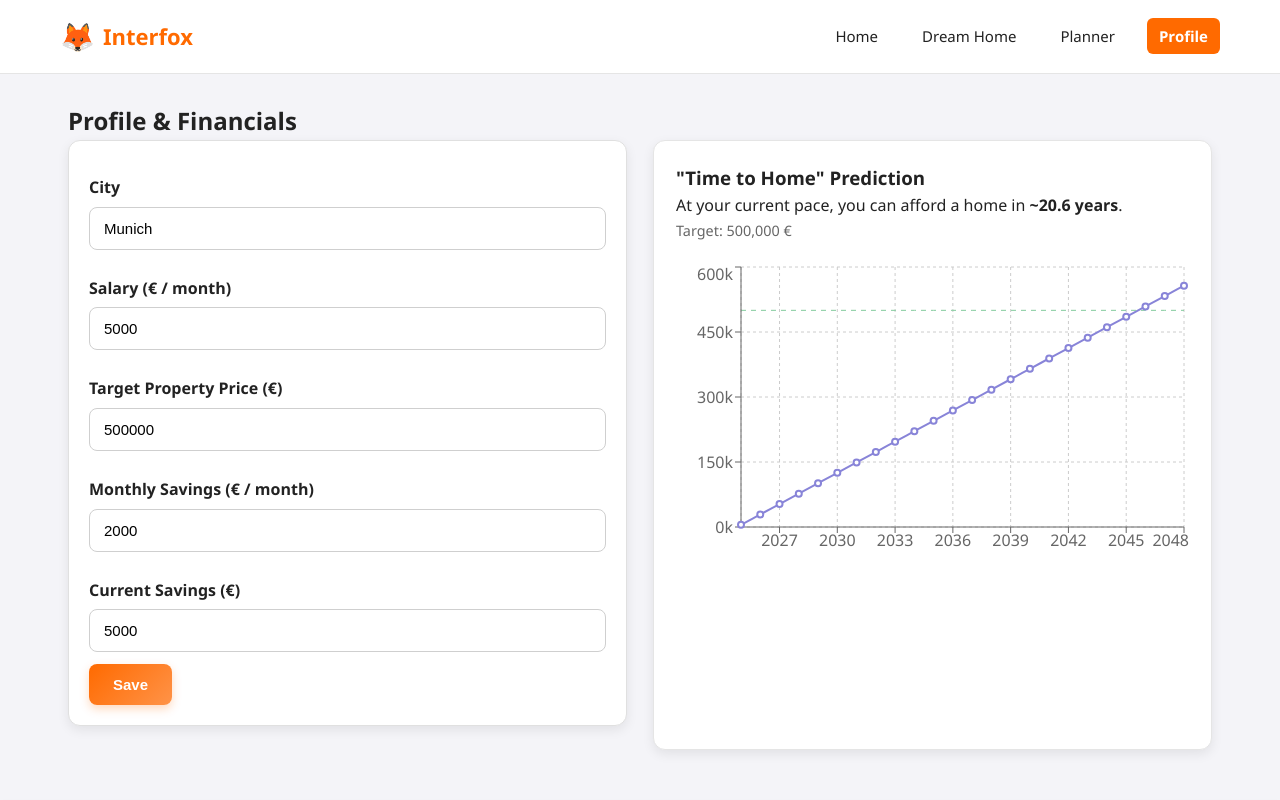
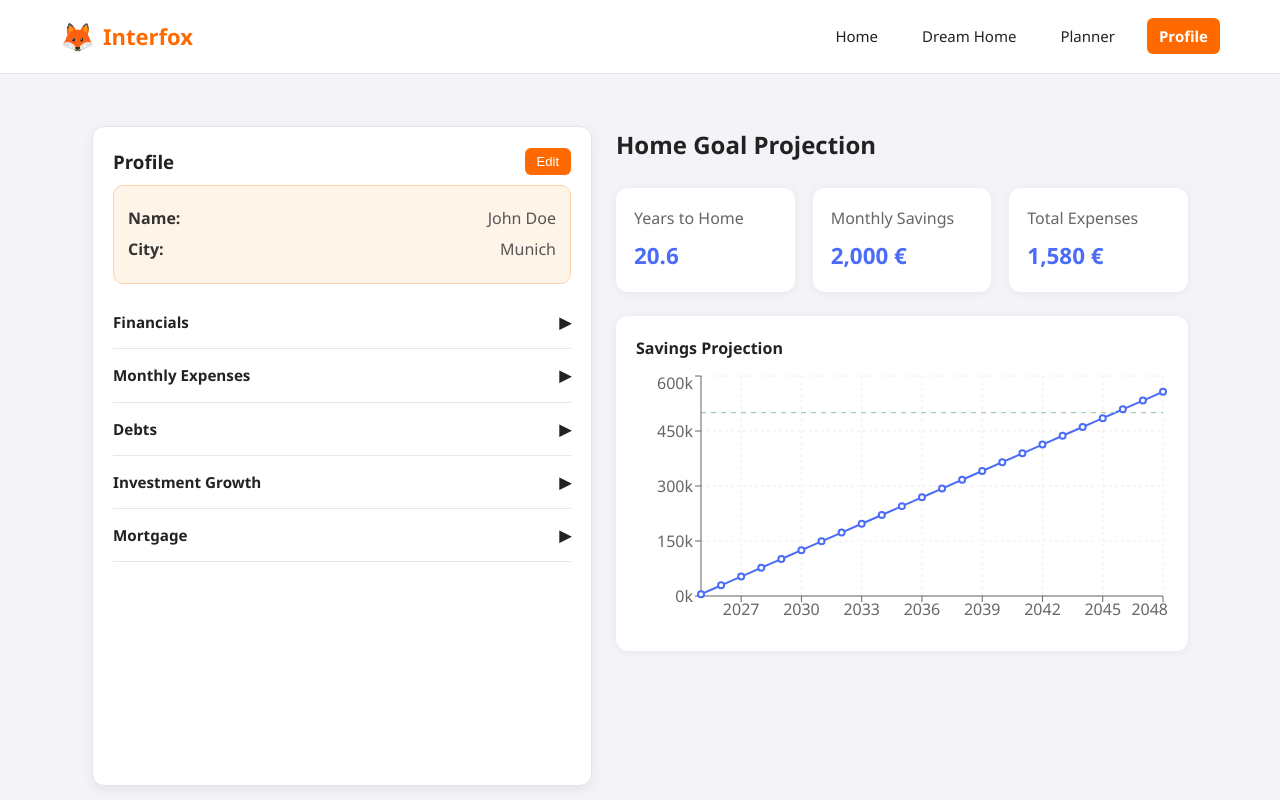
Before and after one commit to rozhinaahmadii/hackaTUM2025, a React (Vite) app: page /profile in a window 1280 px wide. Shown: the top 800 px of the page. Built offline with nearby package versions, Linux system fonts and the light colour scheme.

Commit message:
profile section

```diff
--- a/src/context/PlannerContext.jsx
+++ b/src/context/PlannerContext.jsx
@@ -1,5 +1,5 @@
 import { createContext, useContext, useState } from "react";
-import { searchProperties } from "../api/thinkImmo"; // <-- adjust path if needed
+import { searchProperties } from "../api/thinkImmo";
 
 const PlannerContext = createContext();
 
@@ -17,13 +17,52 @@ export function PlannerProvider({ children }) {
     city: "Munich",
   });
 
-  // Financial data
+  // ⭐ UPDATED + COMPLETE FINANCIAL MODEL
   const [finances, setFinances] = useState({
     jobType: "",
     salary: 5000,
     savings: 5000,
-    monthlySavings: 2000, // Added for Time to Home prediction
-    target: 500000, // User defined target
+    monthlySavings: 2000,
+    target: 500000,
+
+    // NEW: Monthly expenses
+    expenses: {
+      rent: 900,
+      groceries: 300,
+      utilities: 120,
+      transport: 120,
+      subscriptions: 40,
+      others: 100,
+    },
+
+    // NEW: Debt
+    debts: [
+      {
+        type: "Student Loan",
+        balance: 12000,
+        monthlyPayment: 160,
+        interest: 3.2,
+      },
+      {
+        type: "Credit Card",
+        balance: 1500,
+        monthlyPayment: 50,
+        interest: 19.5,
+      },
+    ],
+
+    // NEW: Investment growth settings
+    investment: {
+      expectedReturn: 4.2,   // %
+      inflation: 2.1,         // %
+      compound: true,
+    },
+
+    // NEW: Mortgage settings
+    mortgage: {
+      downPaymentPercent: 20,
+      mortgageInterest: 3.0,
+    }
   });
 
   // FETCH PROPERTIES + CALCULATE AVERAGE
@@ -40,10 +79,11 @@ export function PlannerProvider({ children }) {
     setProperties(withImages);
 
     if (results.length > 0) {
-      const firstTen = results.slice(0, 100);
+      const firstHundred = results.slice(0, 100);
       const avg =
-        firstTen.reduce((sum, item) => sum + (item.buyingPrice || 0), 0) /
-        firstTen.length;
+        firstHundred.reduce((sum, item) => sum + (item.buyingPrice || 0), 0) /
+        firstHundred.length;
+
       setAvgPrice(Math.round(avg));
     }
   }
@@ -53,7 +93,7 @@ export function PlannerProvider({ children }) {
       value={{
         properties,
         avgPrice,
-        propertyCostEstimate: avgPrice, // Alias for Profile page
+        propertyCostEstimate: avgPrice,
         dreamHome,
         setDreamHome,
         finances,
--- a/src/pages/Profile.jsx
+++ b/src/pages/Profile.jsx
@@ -1,5 +1,5 @@
+import { useState } from "react";
 import { usePlanner } from "../context/PlannerContext";
-import { useNavigate } from "react-router-dom";
 import {
   LineChart,
   Line,
@@ -11,135 +11,279 @@ import {
 } from "recharts";
 
 export default function Profile() {
-  const { finances, setFinances, propertyCostEstimate, dreamHome, setDreamHome } = usePlanner();
-  const navigate = useNavigate();
+  const { finances, setFinances, dreamHome, setDreamHome, propertyCostEstimate } = usePlanner();
 
-  // Default values for calculation
+  const [openSection, setOpenSection] = useState("profile");
+  const toggle = (s) => setOpenSection(openSection === s ? null : s);
+
+  const update = (path, value) => {
+    const parts = path.split(".");
+    const updated = { ...finances };
+    let ref = updated;
+
+    for (let i = 0; i < parts.length - 1; i++) {
+      ref[parts[i]] = { ...ref[parts[i]] };
+      ref = ref[parts[i]];
+    }
+
+    ref[parts[parts.length - 1]] = value;
+    setFinances(updated);
+  };
+
+  /* CALCULATIONS */
+  const totalExpenses = Object.values(finances.expenses).reduce(
+    (sum, v) => sum + Number(v || 0),
+    0
+  );
+
+  const totalDebtPayments = finances.debts.reduce(
+    (sum, d) => sum + Number(d.monthlyPayment || 0),
+    0
+  );
+
+  const autoMonthlySavings = finances.salary - totalExpenses - totalDebtPayments;
+
+  const monthlySavings =
+    finances.monthlySavings !== "" && finances.monthlySavings !== undefined
+      ? finances.monthlySavings
+      : Math.max(0, autoMonthlySavings);
+
   const currentSavings = finances.savings || 0;
-  const monthlySavings = finances.monthlySavings || (finances.salary * 0.3) || 0; // Default to 30% of salary if not set
-  const targetPrice = finances.target || propertyCostEstimate || 500000; // Default target if not set
+  const targetPrice = finances.target || propertyCostEstimate || 300000;
 
-  // Calculate time to goal
   const amountNeeded = Math.max(0, targetPrice - currentSavings);
   const monthsToGoal = monthlySavings > 0 ? amountNeeded / monthlySavings : 0;
   const yearsToGoal = monthsToGoal / 12;
 
-  // Generate chart data
   const currentYear = new Date().getFullYear();
-  const chartData = [];
-  const yearsToProject = Math.min(Math.ceil(yearsToGoal) + 2, 50); // Cap at 50 years
+  const projectionYears = Math.min(Math.ceil(yearsToGoal) + 2, 50);
 
-  for (let i = 0; i <= yearsToProject; i++) {
-    const year = currentYear + i;
-    const savings = currentSavings + (monthlySavings * 12 * i);
-    chartData.push({
-      year: year,
-      savings: savings,
-      target: targetPrice
-    });
-  }
+  const chartData = Array.from({ length: projectionYears + 1 }, (_, i) => ({
+    year: currentYear + i,
+    savings: currentSavings + monthlySavings * 12 * i,
+    target: targetPrice,
+  }));
 
   return (
+    <div className="profile-page">
+
+      {/* SIDEBAR */}
+      <div className="profile-sidebar">
+
+{/* PROFILE (always visible) */}
+{/* PROFILE (STATIC) */}
+<div className="profile-header-row">
+  <h3 className="sidebar-title">Profile</h3>
+  <button className="edit-btn">Edit</button>
+</div>
+
+<div className="sidebar-profile-static">
+  <div className="profile-static-row">
+    <span className="static-label">Name:</span>
+    <span className="static-value">John Doe</span>
+  </div>
+
+  <div className="profile-static-row">
+    <span className="static-label">City:</span>
+    <span className="static-value">{dreamHome.city || "Barcelona"}</span>
+  </div>
+</div>
+
+
+        {/* FINANCIALS */}
+        <div className="accordion-section">
+          <div className="accordion-header" onClick={() => toggle("financials")}>
+            <span>Financials</span>
+            <span>{openSection === "financials" ? "▼" : "▶"}</span>
+          </div>
+
+          {openSection === "financials" && (
+            <div className="accordion-content profile-grid-2">
               <div>
-      <h2>Profile & Financials</h2>
-
-      <div className="grid-2">
-        <div className="card">
-          <label>City</label>
-          <input
-            type="text"
-            value={dreamHome.city}
-            onChange={(e) =>
-              setDreamHome({ ...dreamHome, city: e.target.value })
-            }
-          />
-
                 <label>Salary (€ / month)</label>
                 <input
                   type="number"
                   value={finances.salary}
-            onChange={(e) =>
-              setFinances({ ...finances, salary: Number(e.target.value) })
-            }
+                  onChange={(e) => update("salary", Number(e.target.value))}
                 />
-
-          <label>Target Property Price (€)</label>
-          <input
-            type="number"
-            value={finances.target || ''}
-            placeholder={targetPrice}
-            onChange={(e) =>
-              setFinances({ ...finances, target: Number(e.target.value) })
-            }
-          />
-
-          <label>Monthly Savings (€ / month)</label>
-          <input
-            type="number"
-            value={finances.monthlySavings || ''}
-            placeholder={monthlySavings}
-            onChange={(e) =>
-              setFinances({ ...finances, monthlySavings: Number(e.target.value) })
-            }
-          />
-
+              </div>
+              <div>
                 <label>Current Savings (€)</label>
                 <input
                   type="number"
                   value={finances.savings}
+                  onChange={(e) => update("savings", Number(e.target.value))}
+                />
+              </div>
+
+              <div>
+                <label>Target Home Price (€)</label>
+                <input
+                  type="number"
+                  value={finances.target}
+                  onChange={(e) => update("target", Number(e.target.value))}
+                />
+              </div>
+
+              <div>
+                <label>Monthly Savings (auto)</label>
+                <input
+                  type="number"
+                  value={finances.monthlySavings}
+                  onChange={(e) => update("monthlySavings", Number(e.target.value))}
+                />
+              </div>
+            </div>
+          )}
+        </div>
+
+        {/* EXPENSES */}
+        <div className="accordion-section">
+          <div className="accordion-header" onClick={() => toggle("expenses")}>
+            <span>Monthly Expenses</span>
+            <span>{openSection === "expenses" ? "▼" : "▶"}</span>
+          </div>
+
+          {openSection === "expenses" && (
+            <div className="accordion-content profile-grid-3">
+              {Object.entries(finances.expenses).map(([key, val]) => (
+                <div key={key}>
+                  <label>{key}</label>
+                  <input
+                    type="number"
+                    value={val}
+                    onChange={(e) => update(`expenses.${key}`, Number(e.target.value))}
+                  />
+                </div>
+              ))}
+            </div>
+          )}
+        </div>
+
+        {/* DEBTS */}
+        <div className="accordion-section">
+          <div className="accordion-header" onClick={() => toggle("debts")}>
+            <span>Debts</span>
+            <span>{openSection === "debts" ? "▼" : "▶"}</span>
+          </div>
+
+          {openSection === "debts" && (
+            <div className="accordion-content">
+
+              <button
+                className="btn-outline"
+                onClick={() =>
+                  update("debts", [
+                    ...finances.debts,
+                    { type: "", balance: 0, monthlyPayment: 0, interest: 0 },
+                  ])
+                }
+              >
+                + Add Debt
+              </button>
+            </div>
+          )}
+        </div>
+
+        {/* INVESTMENT */}
+        <div className="accordion-section">
+          <div className="accordion-header" onClick={() => toggle("investment")}>
+            <span>Investment Growth</span>
+            <span>{openSection === "investment" ? "▼" : "▶"}</span>
+          </div>
+
+          {openSection === "investment" && (
+            <div className="accordion-content profile-grid-2">
+              <div>
+                <label>Return %</label>
+                <input
+                  type="number"
+                  value={finances.investment.expectedReturn}
+                  onChange={(e) => update("investment.expectedReturn", Number(e.target.value))}
+                />
+              </div>
+
+              <div>
+                <label>Inflation %</label>
+                <input
+                  type="number"
+                  value={finances.investment.inflation}
+                  onChange={(e) => update("investment.inflation", Number(e.target.value))}
+                />
+              </div>
+
+
+            </div>
+          )}
+        </div>
+
+        {/* MORTGAGE */}
+        <div className="accordion-section">
+          <div className="accordion-header" onClick={() => toggle("mortgage")}>
+            <span>Mortgage</span>
+            <span>{openSection === "mortgage" ? "▼" : "▶"}</span>
+          </div>
+
+          {openSection === "mortgage" && (
+            <div className="accordion-content profile-grid-2">
+              <div>
+                <label>Down Payment %</label>
+                <input
+                  type="number"
+                  value={finances.mortgage.downPaymentPercent}
                   onChange={(e) =>
-              setFinances({ ...finances, savings: Number(e.target.value) })
+                    update("mortgage.downPaymentPercent", Number(e.target.value))
                   }
                 />
-
-          <button className="btn" onClick={() => alert("Data saved!")}>
-            Save
-          </button>
               </div>
 
-        <div className="panel">
-          <h3>"Time to Home" Prediction</h3>
-
-          <div style={{ marginBottom: "20px" }}>
-            {monthlySavings > 0 ? (
-              <p className="prediction-text">
-                At your current pace, you can afford a home in <strong>~{yearsToGoal.toFixed(1)} years</strong>.
-              </p>
-            ) : (
-              <p>Please enter your salary and savings to see a prediction.</p>
+              <div>
+                <label>APR %</label>
+                <input
+                  type="number"
+                  value={finances.mortgage.mortgageInterest}
+                  onChange={(e) =>
+                    update("mortgage.mortgageInterest", Number(e.target.value))
+                  }
+                />
+              </div>
+            </div>
           )}
-            <p style={{ fontSize: "0.9em", color: "#666" }}>
-              Target: {targetPrice.toLocaleString()} €
-            </p>
+        </div>
       </div>
 
-          <div style={{ width: "100%", height: 300 }}>
+      {/* MAIN PANEL */}
+      <div className="profile-main">
+        <h2>Home Goal Projection</h2>
+
+        <div className="kpi-grid">
+          <div className="kpi-card">
+            <div className="kpi-label">Years to Home</div>
+            <div className="kpi-value">{monthlySavings > 0 ? yearsToGoal.toFixed(1) : "--"}</div>
+          </div>
+
+          <div className="kpi-card">
+            <div className="kpi-label">Monthly Savings</div>
+            <div className="kpi-value">{monthlySavings.toLocaleString()} €</div>
+          </div>
+
+          <div className="kpi-card">
+            <div className="kpi-label">Total Expenses</div>
+            <div className="kpi-value">{totalExpenses.toLocaleString()} €</div>
+          </div>
+        </div>
+
+        <div className="chart-card">
+          <div className="chart-title">Savings Projection</div>
+          <div className="chart-box">
             <ResponsiveContainer>
               <LineChart data={chartData}>
-                <CartesianGrid strokeDasharray="3 3" />
+                <CartesianGrid stroke="#eee" strokeDasharray="3 3" />
                 <XAxis dataKey="year" />
-                <YAxis
-                  tickFormatter={(value) => `${value / 1000}k`}
-                />
-                <Tooltip
-                  formatter={(value) => [`${value.toLocaleString()} €`, "Savings"]}
-                />
-                <Line
-                  type="monotone"
-                  dataKey="savings"
-                  stroke="#8884d8"
-                  strokeWidth={2}
-                  name="Projected Savings"
-                />
-                {/* Reference line for target could be added, but simple line is cleaner for now */}
-                <Line
-                  type="monotone"
-                  dataKey="target"
-                  stroke="#82ca9d"
-                  strokeDasharray="5 5"
-                  name="Home Price"
-                  dot={false}
-                />
+                <YAxis tickFormatter={(v) => `${v / 1000}k`} />
+                <Tooltip formatter={(v) => `${v.toLocaleString()} €`} />
+                <Line type="monotone" dataKey="savings" stroke="#4a6cf7" strokeWidth={2} />
+                <Line type="monotone" dataKey="target" stroke="#82ca9d" strokeDasharray="5 5" dot={false} />
               </LineChart>
             </ResponsiveContainer>
           </div>
--- a/src/styles.css
+++ b/src/styles.css
@@ -557,3 +557,215 @@ input:focus, select:focus, textarea:focus {
   background: #fff3e6;
   color: #ff6a00;
 }
+
+/* ============================================
+   PROFILE PAGE LAYOUT (NEW)
+============================================ */
+.profile-page {
+  display: flex;
+  gap: 24px;
+  padding: 24px;
+  min-height: calc(100vh - 80px);
+}
+
+/* LEFT SIDEBAR */
+.profile-sidebar {
+  width: 320px;
+  background: #fff;
+  border-radius: 12px;
+  padding: 20px;
+  border: 1px solid #e4e4e4;
+  box-shadow: 0 4px 12px rgba(0,0,0,0.06);
+  overflow-y: auto;
+  max-height: calc(100vh - 120px);
+}
+
+/* MAIN PANEL */
+.profile-main {
+  flex: 1;
+  display: flex;
+  flex-direction: column;
+  gap: 24px;
+}
+
+/* ============================================
+   PROFILE PAGE LAYOUT (FINAL)
+============================================ */
+.profile-page {
+  display: flex;
+  gap: 24px;
+  padding: 24px;
+  margin-bottom: 60px; /* does NOT break footer */
+}
+
+.profile-sidebar {
+  width: 500px;
+  background: #fff;
+  border-radius: 12px;
+  padding: 20px;
+  border: 1px solid #e4e4e4;
+  box-shadow: 0 4px 12px rgba(0,0,0,0.06);
+  overflow-y: auto;
+  max-height: calc(100vh - 140px);
+}
+
+.profile-main {
+  flex: 1;
+  display: flex;
+  flex-direction: column;
+  gap: 24px;
+  min-width: 0;
+}
+
+/* Accordion */
+.accordion-section {
+  border-bottom: 1px solid #e7e7e7;
+  padding-bottom: 6px;
+  margin-bottom: 6px;
+}
+
+.accordion-header {
+  display: flex;
+  justify-content: space-between;
+  font-weight: 600;
+  font-size: 0.95rem;
+  padding: 8px 0;
+  cursor: pointer;
+}
+
+.accordion-content {
+  margin-top: 10px;
+}
+
+/* Fix labels inside sidebar */
+.profile-sidebar label {
+  margin-top: 4px !important;
+}
+
+/* Multi-column layouts */
+.profile-grid-2 {
+  display: grid;
+  grid-template-columns: repeat(2, 1fr);
+  gap: 16px;
+}
+
+.profile-grid-3 {
+  display: grid;
+  grid-template-columns: repeat(3, 1fr);
+  gap: 16px;
+}
+
+.profile-grid-4 {
+  display: grid;
+  grid-template-columns: repeat(4, 1fr);
+  gap: 16px;
+}
+
+@media (max-width: 900px) {
+  .profile-grid-2,
+  .profile-grid-3,
+  .profile-grid-4 {
+    grid-template-columns: 1fr;
+  }
+}
+
+/* Debt card */
+.debt-card {
+  background: #fafafa;
+  padding: 10px;
+  border-radius: 8px;
+  box-shadow: 0 0 4px rgba(0,0,0,0.06);
+  display: flex;
+  flex-direction: column;
+  gap: 6px;
+}
+
+/* KPI Cards */
+.kpi-grid {
+  display: grid;
+  grid-template-columns: repeat(3, 1fr);
+  gap: 18px;
+}
+
+.kpi-card {
+  background: white;
+  padding: 18px;
+  border-radius: 12px;
+  box-shadow: 0 1px 10px rgba(0,0,0,0.06);
+}
+
+.kpi-label {
+  color: #666;
+}
+
+.kpi-value {
+  margin-top: 6px;
+  font-size: 1.4rem;
+  color: #4a6cf7;
+  font-weight: bold;
+}
+
+/* Chart panel */
+.chart-card {
+  background: white;
+  padding: 20px;
+  border-radius: 12px;
+  box-shadow: 0 1px 10px rgba(0,0,0,0.06);
+}
+
+.chart-title {
+  font-size: 1rem;
+  font-weight: 600;
+  margin-bottom: 10px;
+}
+
+.chart-box {
+  width: 100%;
+  height: 260px !important;
+}
+
+.profile-header-row {
+  display: flex;
+  justify-content: space-between;
+  align-items: center;
+  margin-bottom: 8px;
+}
+
+.edit-btn {
+  background: #ff6a00;
+  color: white;
+  border: none;
+  padding: 6px 12px;
+  font-size: 13px;
+  border-radius: 6px;
+  cursor: pointer;
+  transition: 0.2s ease;
+}
+
+.edit-btn:hover {
+  background: #ff8b33;
+}
+
+.sidebar-profile-static {
+  background: #fff4e8;
+  padding: 14px;
+  border-radius: 10px;
+  border: 1px solid #ffd3ae;
+  margin-bottom: 18px;
+}
+
+.profile-static-row {
+  display: flex;
+  justify-content: space-between;
+  margin: 6px 0;
+}
+
+.static-label {
+  font-weight: 700;
+  color: #333;
+}
+
+.static-value {
+  color: #555;
+  font-weight: 500;
+}
```
Also changed, not shown: src/pages/Planner.jsx (+4 -4 lines), 1 other file (tests, documents, lock files or other folders). Lines whose indentation alone changed are shown as unchanged.
